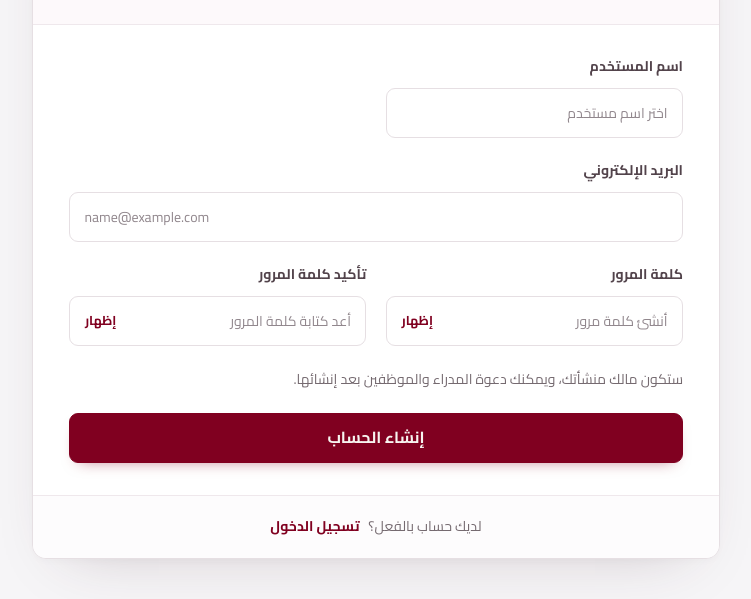
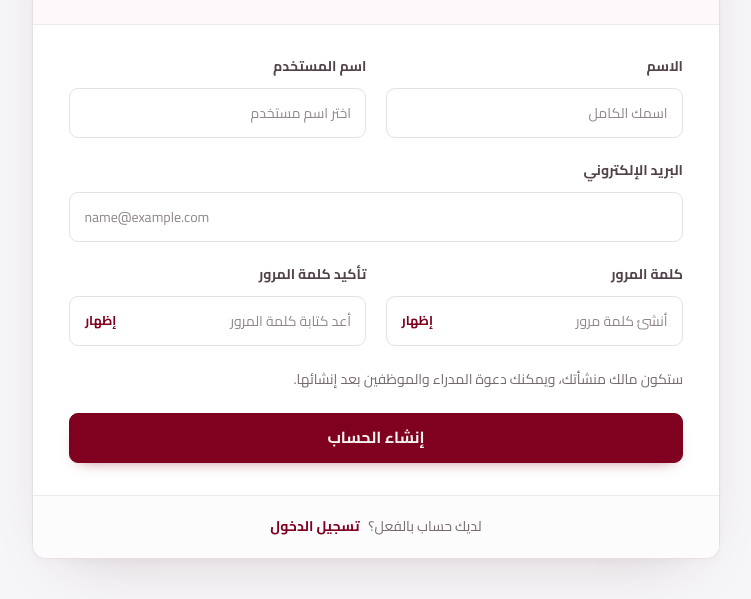
Before and after one commit to SMR-GOAT/Demo_BJ, a website built with Vite: page signup.html in a window 1280 px wide. Shown: the part 220-819 px from the top of the page, without its empty margins (264-1015 px from the left). Built offline with nearby package versions, Linux system fonts and the light colour scheme.

Commit message:
Add name field in signup page

```diff
--- a/signup.html
+++ b/signup.html
@@ -25,6 +25,11 @@
             <p id="form-alert" class="alert" role="status" hidden></p>
             <form id="signup-form" novalidate>
               <div class="auth-fields">
+                <div class="field">
+                  <label for="signup-name">الاسم</label>
+                  <input id="signup-name" name="name" type="text" autocomplete="name" placeholder="اسمك الكامل" aria-describedby="name-error" required />
+                  <p id="name-error" class="field-error" hidden></p>
+                </div>
                 <div class="field">
                   <label for="signup-username">اسم المستخدم</label>
                   <input id="signup-username" name="username" type="text" autocomplete="username" placeholder="اختر اسم مستخدم" aria-describedby="username-error" required />
```
